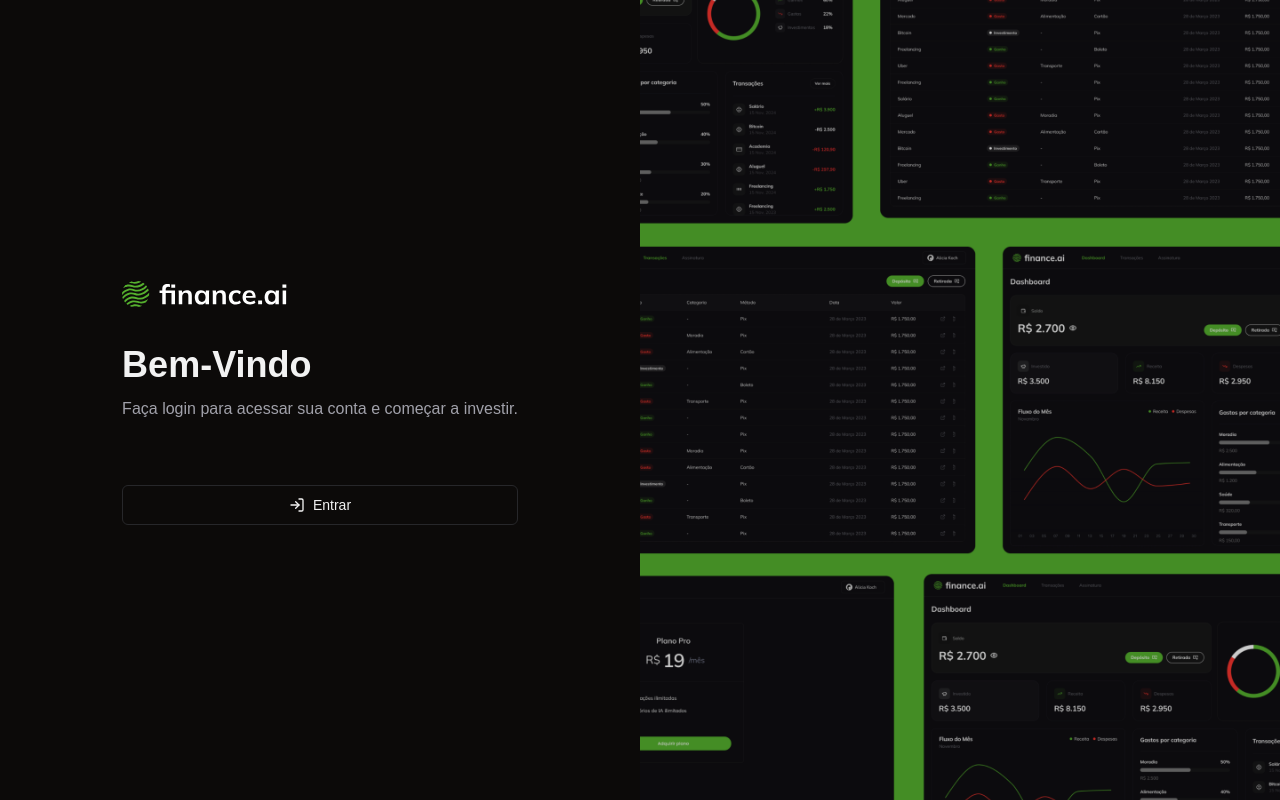
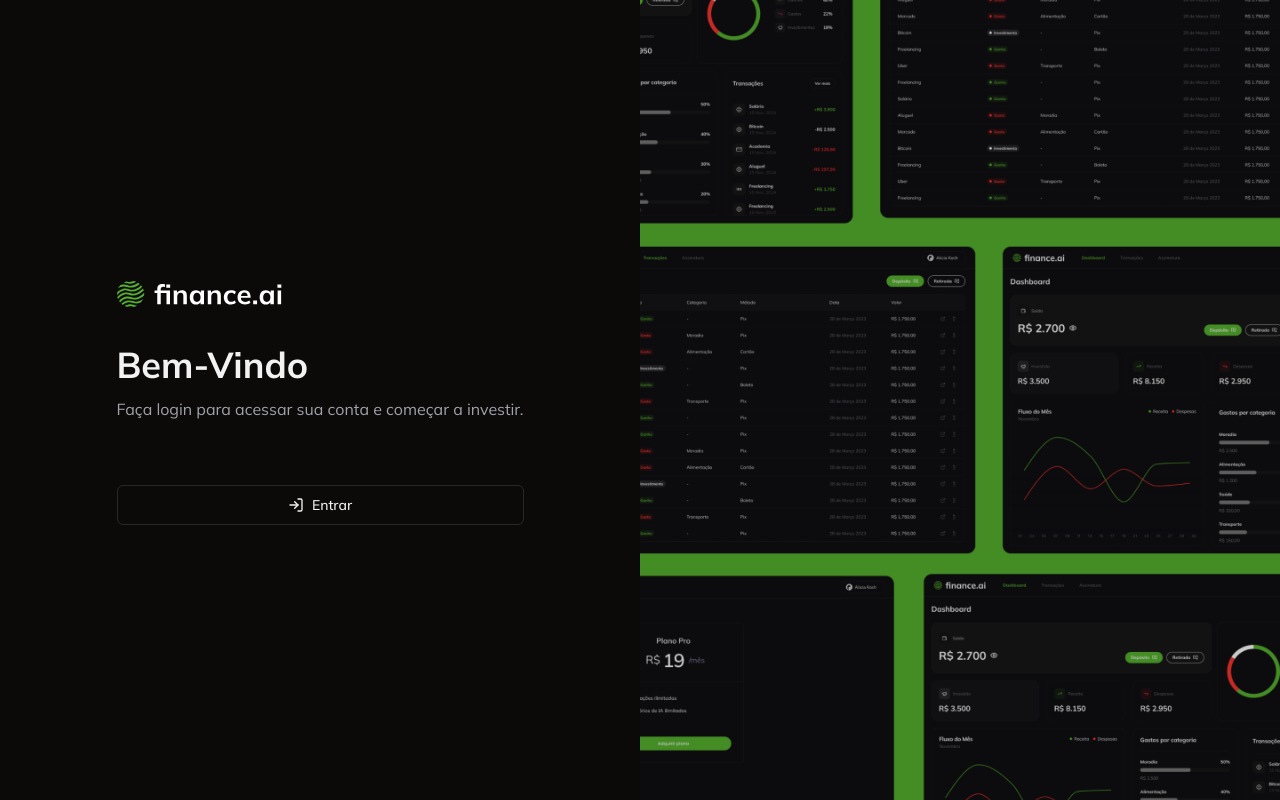
Before and after one commit to Aleak1ra/financas-ai, a Next.js app: page /login in a window 1280 px wide. Built offline with nearby package versions, Linux system fonts and the light colour scheme; no server answers.

Commit message:
feat: update font for mulish googlefonts

```diff
--- a/app/layout.tsx
+++ b/app/layout.tsx
@@ -1,18 +1,11 @@
 import type { Metadata } from "next";
-import localFont from "next/font/local";
+import { Mulish } from "next/font/google";
 import "./globals.css";
 import { ClerkProvider } from "@clerk/nextjs";
 import { dark, neobrutalism } from "@clerk/themes";
 
-const geistSans = localFont({
-  src: "./fonts/GeistVF.woff",
-  variable: "--font-geist-sans",
-  weight: "100 900",
-});
-const geistMono = localFont({
-  src: "./fonts/GeistMonoVF.woff",
-  variable: "--font-geist-mono",
-  weight: "100 900",
+const mulish = Mulish({
+  subsets: ["latin-ext"],
 });
 
 export const metadata: Metadata = {
@@ -28,7 +21,7 @@ export default function RootLayout({
   return (
     <html lang="en">
       <body
-        className={`${geistSans.variable} ${geistMono.variable} dark antialiased`}
+        className={`${mulish.className} ${mulish.className} dark antialiased`}
       >
         <ClerkProvider
           appearance={{
```
Also changed, not shown: app/fonts/GeistMonoVF.woff (deleted), app/fonts/GeistVF.woff (deleted).
